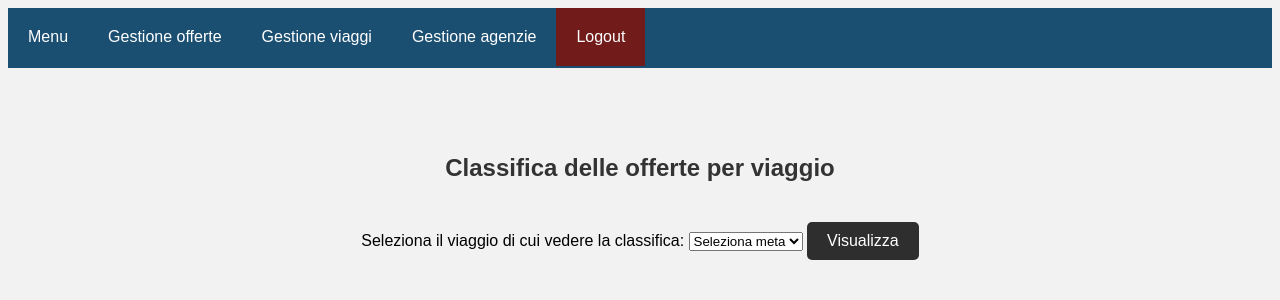
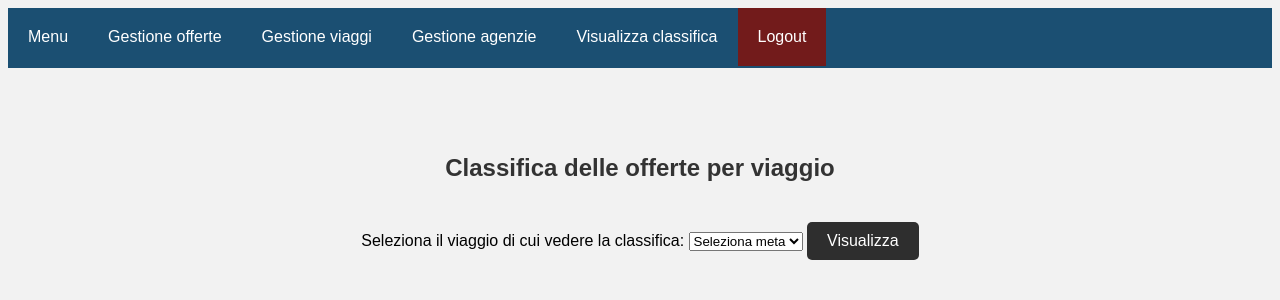
Before and after one commit to Sauro3101/BandoGite, a PHP site: page /classifica.php in a window 1280 px wide. Shown: the top 300 px of the page. Run offline with PHP 8.4, Linux system fonts and the light colour scheme; a user stored in the database is signed in; data comes from the database, SQL or seed files in the repository.

Commit message:
Update classifica.php

```diff
--- a/classifica.php
+++ b/classifica.php
@@ -21,6 +21,7 @@
       <a href="gestione_offerte.php">Gestione offerte</a>
       <a href="gestione_viaggi.php">Gestione viaggi</a>
       <a href="gestione_agenzie.php">Gestione agenzie</a>
+      <a href="classifica.php">Visualizza classifica</a>
     </div>
     <div class="logout">
       <a href="backend/logout.php">Logout</a>
```
